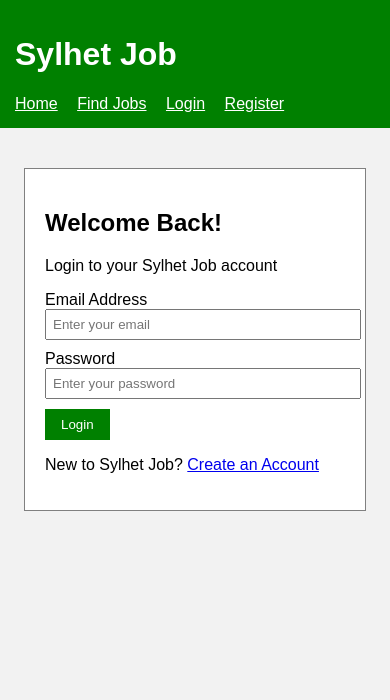
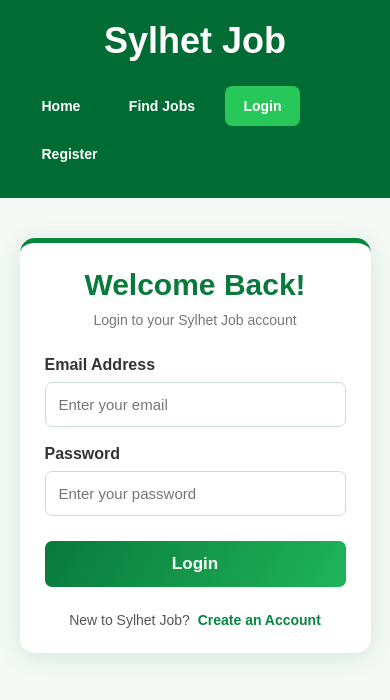
Before and after one commit to hussanemran59-sys/Job-Portal-Project, a plain HTML site: page login.html in a window 390 px wide. Drawn offline with Linux system fonts and the light colour scheme.

Commit message:
style.css

```diff
--- a/style.css
+++ b/style.css
@@ -1,51 +1,258 @@
-body {
-  font-family: Arial, sans-serif;
-  margin: 0;
-  background-color: #f2f2f2;
+
+/* General CSS */
+* {
+    margin: 0;
+    padding: 0;
+    box-sizing: border-box;
 }
 
-.header {
-  background-color: green;
-  color: white;
-  padding: 15px;
+body {
+    font-family: Arial, sans-serif;
+    background-color: #f4f9f6;
+    color: #222;
 }
 
-.header a {
-  color: white;
-  margin-right: 15px;
+/* Header */
+.header {
+    background: #006b32;
+    color: white;
+    padding: 20px 5%;
+    display: flex;
+    justify-content: space-between;
+    align-items: center;
 }
 
+.header h1 {
+    font-size: 36px;
+}
+
+nav a {
+    color: white;
+    text-decoration: none;
+    margin-left: 20px;
+    font-size: 17px;
+    font-weight: bold;
+    padding: 12px 18px;
+    border-radius: 7px;
+    transition: 0.3s;
+}
+
+nav a:hover,
+nav a.active {
+    background-color: #28c75a;
+}
+
+/* Home Page Hero */
+.hero {
+    background: linear-gradient(120deg, #d9f8e4, #ffffff, #c5f2d2);
+    text-align: center;
+    padding: 55px 20px;
+    margin: 25px 5%;
+    border-radius: 10px;
+}
+
+.hero h1 {
+    color: #006b32;
+    font-size: 65px;
+    margin-bottom: 10px;
+}
+
+.hero p {
+    color: #087a3b;
+    font-size: 28px;
+    font-style: italic;
+}
+
+/* Latest Jobs */
 .content {
-  padding: 20px;
+    margin: 30px 5%;
+}
+
+.content h2 {
+    background-color: #006b32;
+    color: white;
+    text-align: center;
+    padding: 12px;
+    font-size: 30px;
+    border-radius: 8px;
+    margin-bottom: 12px;
 }
 
 table {
-  border-collapse: collapse;
-  background-color: white;
+    width: 100%;
+    border-collapse: collapse;
+    background-color: white;
+    border-radius: 8px;
+    overflow: hidden;
 }
 
-th, td {
-  border: 1px solid gray;
-  padding: 8px;
+th {
+    background-color: #087a3b;
+    color: white;
+    text-align: left;
+    padding: 15px;
+    font-size: 20px;
 }
 
-.box {
-  width: 300px;
-  margin: 40px auto;
-  padding: 20px;
-  background-color: white;
-  border: 1px solid gray;
+td {
+    padding: 12px 15px;
+    font-size: 19px;
+    border: 1px solid #c5dfce;
 }
 
-.box input, .box select {
-  width: 100%;
-  padding: 6px;
-  margin-bottom: 10px;
+tr:nth-child(even) {
+    background-color: #e8f6ed;
 }
 
+tr:hover {
+    background-color: #d5f0df;
+}
+
+/* Apply Message */
+.apply-message {
+    text-align: center;
+    margin-top: 20px;
+    padding: 15px;
+    background-color: #dcf7e5;
+    font-size: 20px;
+    border-radius: 8px;
+}
+
+.apply-message a {
+    color: #008333;
+    font-weight: bold;
+}
+
+/* Login Page */
+.box {
+    width: 400px;
+    max-width: 90%;
+    margin: 65px auto;
+    padding: 35px;
+    background-color: white;
+    border-radius: 15px;
+    box-shadow: 0 5px 25px rgba(0, 90, 40, 0.12);
+    border-top: 5px solid #07863e;
+}
+
+.box h2 {
+    text-align: center;
+    color: #087a3b;
+    font-size: 30px;
+    margin-bottom: 10px;
+}
+
+.login-subtitle {
+    text-align: center;
+    color: #777;
+    font-size: 14px;
+    margin-bottom: 28px;
+}
+
+/* Login Form */
+.box label {
+    display: block;
+    font-weight: bold;
+    color: #333;
+    margin-bottom: 8px;
+    margin-top: 18px;
+}
+
+.box input {
+    width: 100%;
+    padding: 13px;
+    border: 1px solid #cbded1;
+    border-radius: 7px;
+    font-size: 15px;
+    outline: none;
+    transition: 0.3s;
+}
+
+.box input:focus {
+    border-color: #07863e;
+    box-shadow: 0 0 5px rgba(0, 130, 55, 0.2);
+}
+
+/* Login Button */
 .box button {
-  background-color: green;
-  color: white;
-  padding: 8px 16px;
-  border: none;
+    width: 100%;
+    padding: 13px;
+    margin-top: 25px;
+    background: linear-gradient(120deg, #087a3b, #20b45a);
+    color: white;
+    border: none;
+    border-radius: 7px;
+    font-size: 17px;
+    font-weight: bold;
+    cursor: pointer;
+    transition: 0.3s;
 }
+
+.box button:hover {
+    background: #005c2b;
+    transform: translateY(-2px);
+}
+
+/* Register Text */
+.register-text {
+    text-align: center;
+    margin-top: 25px;
+    font-size: 14px;
+    color: #555;
+}
+
+.register-text a {
+    color: #07863e;
+    font-weight: bold;
+    text-decoration: none;
+    margin-left: 4px;
+}
+
+.register-text a:hover {
+    text-decoration: underline;
+}
+
+/* Footer */
+footer {
+    background-color: #006b32;
+    color: white;
+    text-align: center;
+    padding: 15px;
+    font-size: 16px;
+}
+
+/* Responsive Design */
+@media (max-width: 768px) {
+
+    .header {
+        flex-direction: column;
+        gap: 20px;
+    }
+
+    nav a {
+        margin: 4px;
+        display: inline-block;
+        font-size: 14px;
+    }
+
+    .hero h1 {
+        font-size: 42px;
+    }
+
+    .hero p {
+        font-size: 20px;
+    }
+
+    .content {
+        overflow-x: auto;
+    }
+
+    table {
+        min-width: 650px;
+    }
+
+    .box {
+        margin: 40px auto;
+        padding: 25px;
+    }
+}
```
